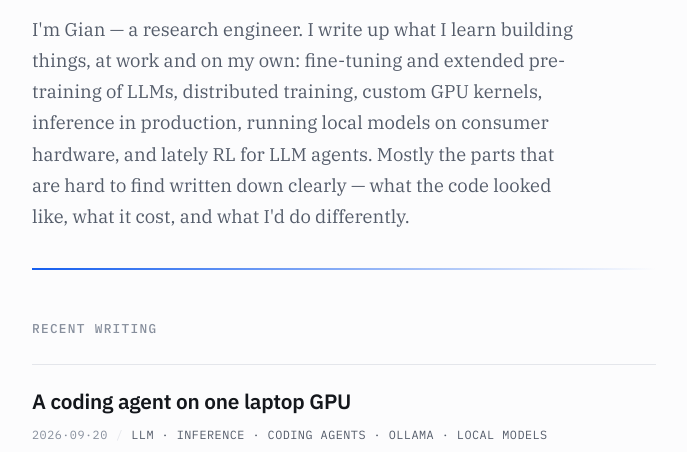
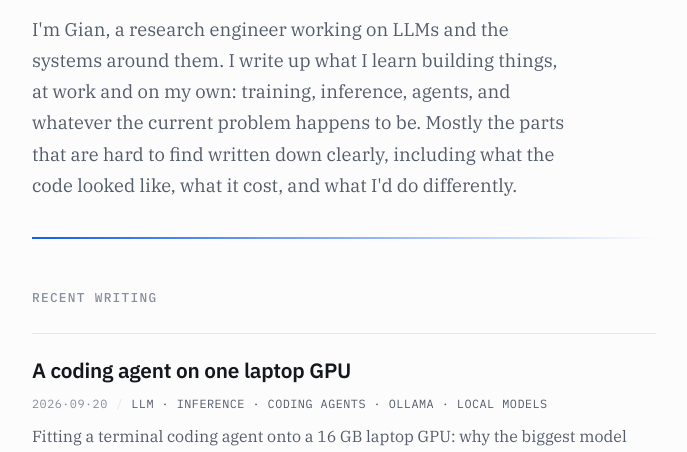
Before and after one commit to gian-g3dai/gian-g3dai.github.io, an Astro site: page / in a window 1280 px wide. Shown: the part 300-752 px from the top of the page, without its empty margins (296-983 px from the left). Built offline with nearby package versions, Linux system fonts and the light colour scheme; Astro itself is replaced by a stand-in of ours.

Commit message:
Broaden landing page intro beyond training topics

```diff
--- a/src/consts.ts
+++ b/src/consts.ts
@@ -1,3 +1,3 @@
 export const SITE_TITLE = "Gian Luigi D'Alessandro";
 export const SITE_DESCRIPTION =
-  "Findings from work and personal projects — LLM fine-tuning, distributed training, GPU kernels, production inference, local models, and RL for LLM agents.";
+  "Findings from work and personal projects: training, inference, agents, and the systems around them.";
--- a/src/pages/index.astro
+++ b/src/pages/index.astro
@@ -14,12 +14,12 @@ const posts = (await getCollection('blog'))
     <p class="eyebrow">Technical &amp; personal blog</p>
     <h1>Findings from work and<br />personal projects.</h1>
     <p class="lede">
-      I'm Gian — a research engineer. I write up what I learn building things,
-      at work and on my own: fine-tuning and extended pre-training of LLMs,
-      distributed training, custom GPU kernels, inference in production,
-      running local models on consumer hardware, and lately RL for LLM agents.
-      Mostly the parts that are hard to find written down clearly — what the
-      code looked like, what it cost, and what I'd do differently.
+      I'm Gian, a research engineer working on LLMs and the systems around
+      them. I write up what I learn building things, at work and on my own:
+      training, inference, agents, and whatever the current problem happens to
+      be. Mostly the parts that are hard to find written down clearly,
+      including what the code looked like, what it cost, and what I'd do
+      differently.
     </p>
     <div class="hero-track" aria-hidden="true"></div>
   </section>
```
